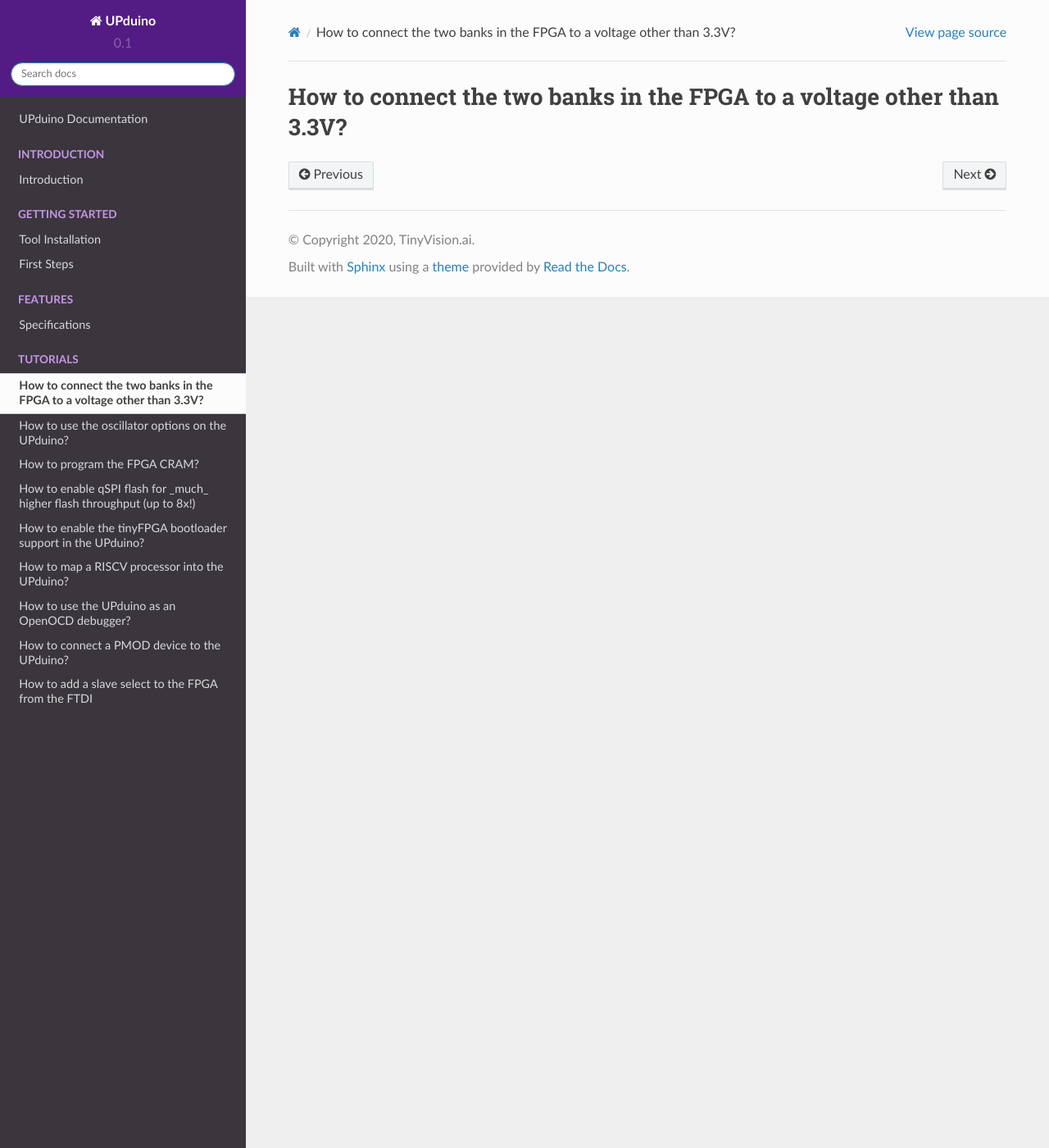
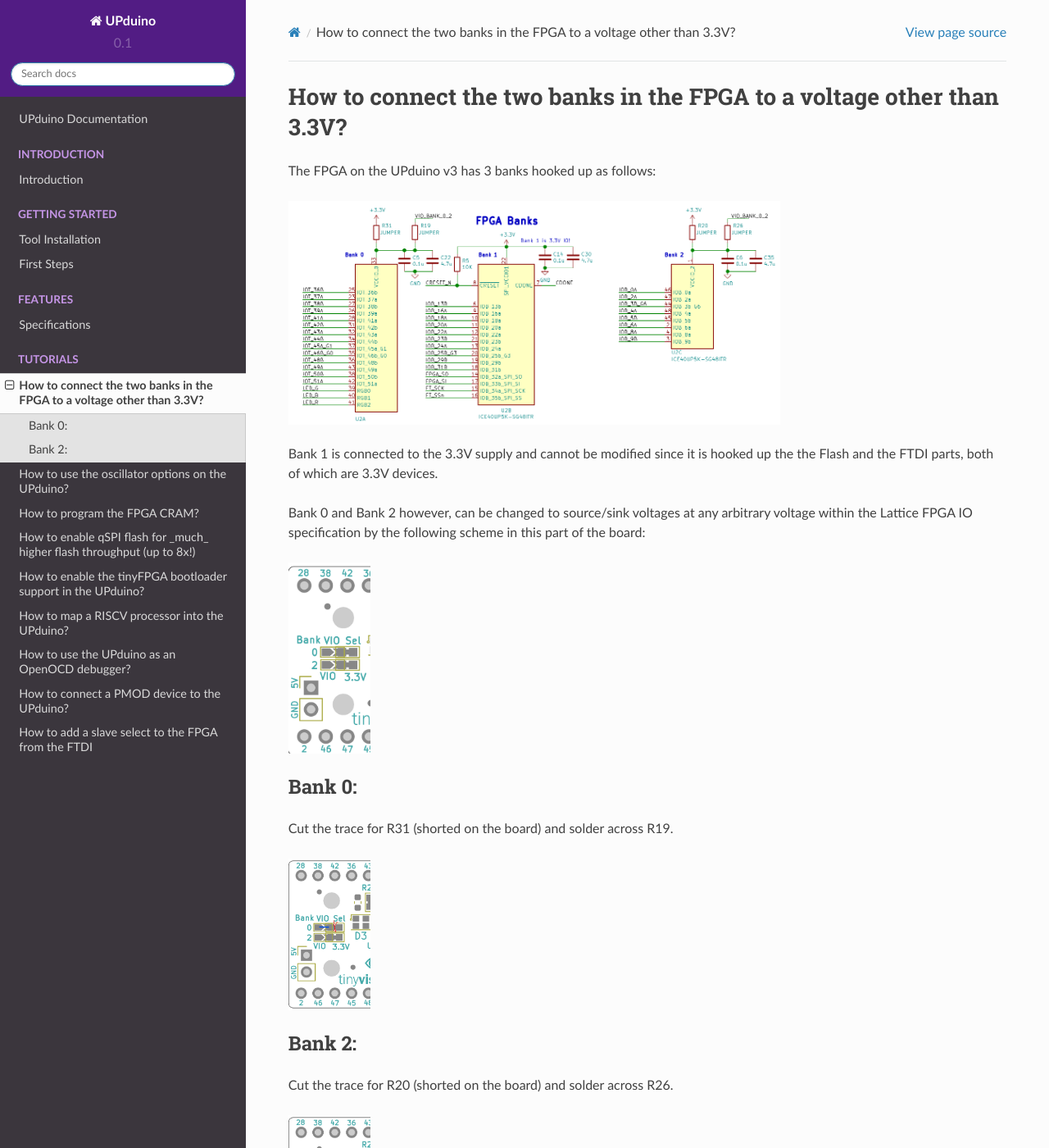
Before and after one commit to tinyvision-ai-inc/UPduino-v3.0, a Sphinx documentation site: the page built from docs/source/tutorials/bank_voltages.rst, in a window 1280 px wide and 1400 px high. Shown: the whole window at 82% size. Built offline with Sphinx 7.4.7 and the Read the Docs theme 2.0.0, drawn with Linux system fonts in a browser that asks for light colours; pages that are not in the unit, such as notebooks, are missing from menus.

Commit message:
Added PMOD and bank programming

```diff
--- a/docs/source/tutorials/bank_voltages.rst
+++ b/docs/source/tutorials/bank_voltages.rst
@@ -1,2 +1,31 @@
 How to connect the two banks in the FPGA to a voltage other than 3.3V?
 ====
+The FPGA on the UPduino v3 has 3 banks hooked up as follows:
+
+.. image:: upduino_banks_schematic.png
+  :width: 600
+  :alt: UPduino FPGA bank connections
+
+Bank 1 is connected to the 3.3V supply and cannot be modified since it is hooked up the the Flash and the FTDI parts, both of which are 3.3V devices.
+
+Bank 0 and Bank 2 however, can be changed to source/sink voltages at any arbitrary voltage within the Lattice FPGA IO specification by the following scheme in this part of the board:
+
+.. image:: upduino_banks_selection.png
+  :width: 100
+  :alt: UPduino FPGA bank connections
+
+Bank 0:
+----
+Cut the trace for R31 (shorted on the board) and solder across R19.
+
+.. image:: upduino_banks_selection_0.png
+  :width: 100
+  :alt: UPduino FPGA bank connections
+
+Bank 2:
+----
+Cut the trace for R20 (shorted on the board) and solder across R26.
+
+.. image:: upduino_banks_selection_2.png
+  :width: 100
+  :alt: UPduino FPGA bank connections
--- a/docs/source/tutorials/pmod.rst
+++ b/docs/source/tutorials/pmod.rst
@@ -2,6 +2,7 @@ How to connect a PMOD device to the UPduino?
 ====
 
 The UPduino pinout is setup specifically so that connecting to a 3.3V PMOD device is very easy. The pins in the following region of the UPduino are laid out per the PMOD specification allow you to interface directly to any single PMOD peripheral.
-..image::upduino_pmod.png
+
+.. image:: upduino_pmod.png
   :width: 400
   :alt: UPduino PMOD connection
```
Also changed, not shown: docs/source/tutorials/upduino_banks_schematic.png (added), docs/source/tutorials/upduino_banks_selection.png (added), docs/source/tutorials/upduino_banks_selection_0.png (added), docs/source/tutorials/upduino_banks_selection_2.png (added).
